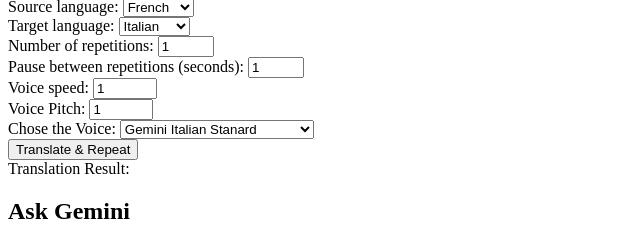
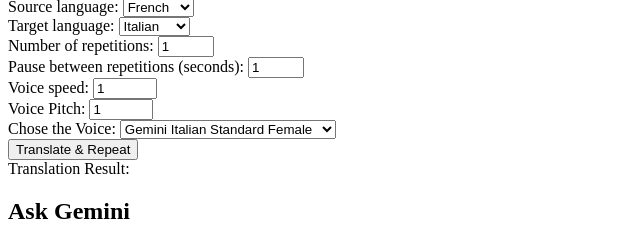
Before and after one commit to Mbibawi/LearnItalianPWA, a plain HTML site: page index.html in a window 1280 px wide. Shown: the part 199-435 px from the top of the page, 0-640 px from the left. Drawn offline with Linux system fonts and the light colour scheme.

Commit message:
Add files via upload

```diff
--- a/index.html
+++ b/index.html
@@ -55,31 +55,47 @@
     <div>
       <label for="voiceName">Chose the Voice:</label>
       <select id="voiceName"Voice Name="Select Voice">
-        <option value="it-IT-Standard-A">Gemini Italian Stanard</option>
-        <option value="it-IT-Standard-B">Gemini Italian Stanard</option>
-        <option value="it-IT-Standard-C">Gemini Italian Stanard</option>
-        <option value="it-IT-Standard-D">Gemini Italian Stanard</option>
-        <option value="it-IT-Standard-E">Gemini Italian Stanard</option>
+        <option value="it-IT-Standard-A">Gemini Italian Standard Female</option>
+        <option value="it-IT-Standard-B">Gemini Italian Standard Female</option>
+        <option value="it-IT-Standard-E">Gemini Italian Standard Female</option>
+        <option value="it-IT-Standard-C">Gemini Italian Standard Male</option>
+        <option value="it-IT-Standard-D">Gemini Italian Standard Male</option>
+        <option value="it-IT-Standard-F">Gemini Italian Standard Male</option>
         <option value="Google italiano">Google Italian</option>
         <option value="Microsoft Cosimo">Microsoft Italian Cosimo</option>
         <option value="Microsoft Elsa">Microsoft Italian Elsa</option>
-        <option value="fr-FR-Standard-A">Gemini French Stanard</option>
-        <option value="fr-FR-Standard-B">Gemini French Stanard</option>
-        <option value="fr-FR-Standard-C">Gemini French Stanard</option>
-        <option value="fr-FR-Standard-D">Gemini French Stanard</option>
-        <option value="fr-FR-Standard-E">Gemini French Stanard</option>
+        <option value="fr-FR-Standard-A">Gemini French Standard Female</option>
+        <option value="fr-FR-Standard-C">Gemini French Standard Female</option>
+        <option value="fr-FR-Standard-F">Gemini French Standard Female</option>
+        <option value="fr-FR-Standard-E">Gemini French Standard Female</option>
+        <option value="fr-FR-Standard-B">Gemini French Standard Male</option>
+        <option value="fr-FR-Standard-D">Gemini French Standard Male</option>
+        <option value="fr-FR-Standard-G">Gemini French Standard Male</option>
         <option value="Google français">Google French</option>
         <option value="Microsoft Hortense">Microsoft French Hortesense</option>
         <option value="Microsoft Julie">Microsot French Julie</option>
         <option value="Microsoft Paul">Microsoft French Paul</option>
         <option value="Google español">Google Spanish</option>
         <option value="Google español de Estados Unidos">Google Spanish (US accent)</option>
-        <option value="en-EN-Standard-A">Gemini English Stanard</option>
-        <option value="en-EN-Standard-B">Gemini English Stanard</option>
-        <option value="en-EN-Standard-C">Gemini English Stanard</option>
-        <option value="en-EN-Standard-D">Gemini English Stanard</option>
-        <option value="en-EN-Standard-E">Gemini English Stanard</option>
-        <option value="Google UK English Male">Google English  UK Male</option>
+        <option value="en-US-Standard-A">Gemini US Standard Male</option>
+        <option value="en-US-Standard-B">Gemini US Standard Male</option>
+        <option value="en-US-Standard-D">Gemini US Standard Male</option>
+        <option value="en-US-Standard-I">Gemini US Standard Male</option>
+        <option value="en-US-Standard-J">Gemini US Standard Male</option>
+        <option value="en-US-Standard-C">Gemini US Standard Female</option>
+        <option value="en-US-Standard-E">Gemini US Standard Female</option>
+        <option value="en-US-Standard-F">Gemini US Standard Female</option>
+        <option value="en-US-Standard-G">Gemini US Standard Female</option>
+        <option value="en-US-Standard-H">Gemini US Standard Female</option>
+        <option value="en-GB-Standard-A">Gemini UK Standard Female</option>
+        <option value="en-GB-Standard-B">Gemini UK Standard Male</option>
+        <option value="en-GB-Standard-D">Gemini UK Standard Male</option>
+        <option value="en-GB-Standard-O">Gemini UK Standard Male</option>
+        <option value="en-GB-Standard-C">Gemini UK Standard Female</option>
+        <option value="en-GB-Standard-E">Gemini UK Standard Female</option>
+        <option value="en-GB-Standard-F">Gemini UK Standard Female</option>
+        <option value="en-GB-Standard-N">Gemini UK Standard Female</option>
+        <option value="Google UK English Male">Google English UK Male</option>
         <option value="Google UK English Female">Google English UK Female</option>
         <option value="Microsoft David">Microsoft English US David</option>
         <option value="Microsoft Mark">Microsoft English US Mark</option>
```
